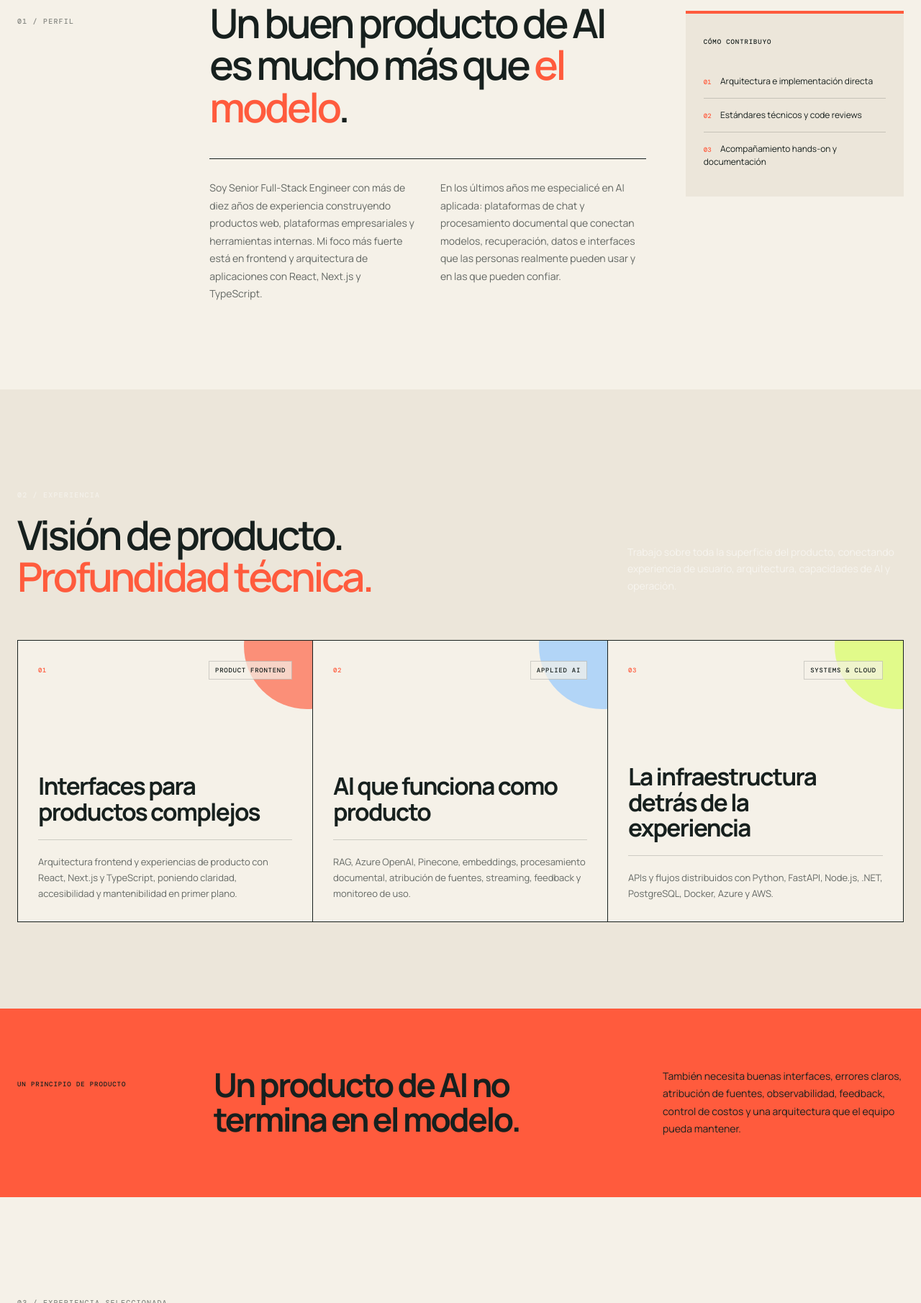
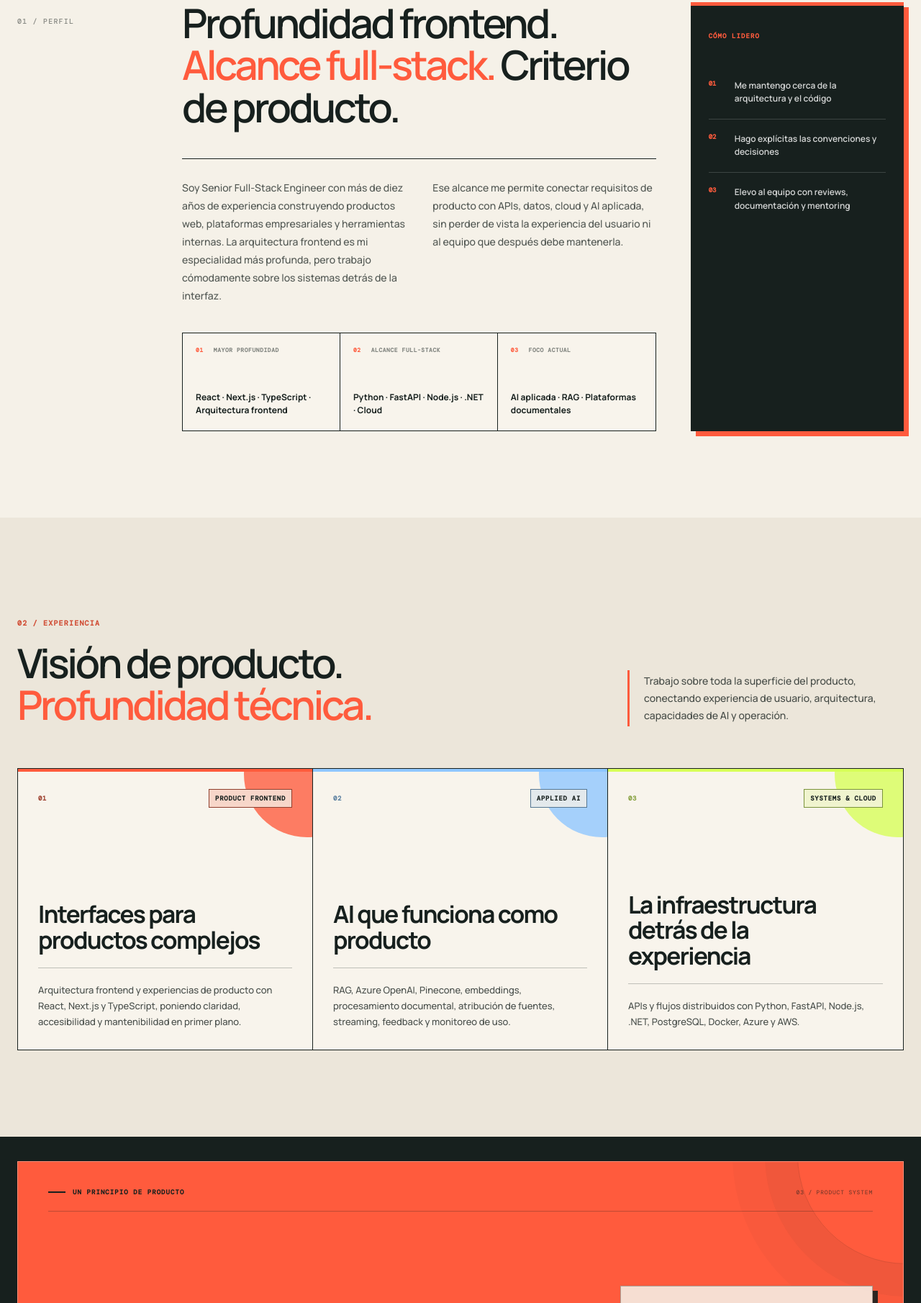
Before and after one commit to matiasaf/my-portfolio, an Astro site: page / in a window 1280 px wide. Shown: the part 990-2800 px from the top of the page at 72% size. Built offline with nearby package versions, Linux system fonts and the light colour scheme; Astro itself is replaced by a stand-in of ours.

Commit message:
feat: enhance portfolio section with updated profile descriptions and new visual elements

```diff
--- a/src/components/PortfolioHome.astro
+++ b/src/components/PortfolioHome.astro
@@ -110,10 +110,11 @@ const t = en ? {
   kicker: 'Senior Full-Stack Engineer · Applied AI', summary: 'I build solid product experiences on top of complex technical systems. More than ten years working across frontend architecture, backend, cloud, and applied AI.',
   explore: 'Explore my work', knowMe: 'Read my profile', boardLabel: 'Professional focus map', now: 'FOCUS / 2026', decisions: 'Architecture & scale ↗', boardNote: 'product → systems → outcomes',
   currentLabel: 'Core expertise', exploring: 'CORE STACK',
-  aboutIndex: '01 / PROFILE', aboutHeadingA: 'A strong AI product is more than ', aboutHeadingEm: 'the model', aboutHeadingB: '.',
-  aboutP1: 'I’m a Senior Full-Stack Engineer with more than ten years of experience building web products, enterprise platforms, and internal tools. My strongest focus is frontend development and application architecture with React, Next.js, and TypeScript.',
-  aboutP2: 'In recent years I have focused on applied AI products: chat and document-processing platforms that connect models, retrieval systems, data pipelines, and interfaces people can actually trust and use.',
-  working: 'HOW I CONTRIBUTE', work1: 'Architecture and direct implementation', work2: 'Technical standards and code reviews', work3: 'Hands-on mentoring and documentation',
+  aboutIndex: '01 / PROFILE', aboutHeadingA: 'Frontend depth. ', aboutHeadingEm: 'Full-stack reach.', aboutHeadingB: ' Product ownership.',
+  aboutP1: 'I’m a Senior Full-Stack Engineer with more than ten years of experience building web products, enterprise platforms, and internal tools. Frontend architecture is my deepest specialty, but I work comfortably across the systems behind the interface.',
+  aboutP2: 'That range lets me connect product requirements with APIs, data, cloud delivery, and applied AI—without losing sight of the user experience or the team that will maintain it.',
+  lens1Label: 'DEEPEST EXPERTISE', lens1Value: 'React · Next.js · TypeScript · Frontend architecture', lens2Label: 'FULL-STACK RANGE', lens2Value: 'Python · FastAPI · Node.js · .NET · Cloud', lens3Label: 'CURRENT FOCUS', lens3Value: 'Applied AI · RAG · Document platforms',
+  working: 'HOW I LEAD', work1: 'Stay close to architecture and implementation', work2: 'Make conventions and trade-offs explicit', work3: 'Raise the team through reviews, docs, and mentoring',
   expertiseIndex: '02 / EXPERTISE', expertiseA: 'Product thinking.', expertiseB: 'Engineering depth.', expertiseCopy: 'I work across the full product surface, connecting user experience, architecture, AI capabilities, and operations.',
   principleLabel: 'A PRODUCT PRINCIPLE', principleA: 'An AI product does not end at the model.', principleB: 'It also needs good interfaces, clear failure states, source attribution, observability, user feedback, cost control, and an architecture the team can maintain.',
   experienceIndex: '03 / SELECTED EXPERIENCE', experienceA: 'A decade of', experienceB: 'shipping software.', experienceCopy: 'A selected path through product teams, technical leadership, modernization, cloud, and applied AI.', fullResume: 'Open the complete résumé',
@@ -130,10 +131,11 @@ const t = en ? {
   kicker: 'Senior Full-Stack Engineer · Applied AI', summary: 'Construyo experiencias de producto sólidas sobre sistemas técnicos complejos. Más de diez años trabajando entre arquitectura frontend, backend, cloud y AI aplicada.',
   explore: 'Explorar mi trabajo', knowMe: 'Leer mi perfil', boardLabel: 'Mapa de enfoque profesional', now: 'FOCO / 2026', decisions: 'Arquitectura & escala ↗', boardNote: 'producto → sistemas → resultados',
   currentLabel: 'Experiencia principal', exploring: 'STACK PRINCIPAL',
-  aboutIndex: '01 / PERFIL', aboutHeadingA: 'Un buen producto de AI es mucho más que ', aboutHeadingEm: 'el modelo', aboutHeadingB: '.',
-  aboutP1: 'Soy Senior Full-Stack Engineer con más de diez años de experiencia construyendo productos web, plataformas empresariales y herramientas internas. Mi foco más fuerte está en frontend y arquitectura de aplicaciones con React, Next.js y TypeScript.',
-  aboutP2: 'En los últimos años me especialicé en AI aplicada: plataformas de chat y procesamiento documental que conectan modelos, recuperación, datos e interfaces que las personas realmente pueden usar y en las que pueden confiar.',
-  working: 'CÓMO CONTRIBUYO', work1: 'Arquitectura e implementación directa', work2: 'Estándares técnicos y code reviews', work3: 'Acompañamiento hands-on y documentación',
+  aboutIndex: '01 / PERFIL', aboutHeadingA: 'Profundidad frontend. ', aboutHeadingEm: 'Alcance full-stack.', aboutHeadingB: ' Criterio de producto.',
+  aboutP1: 'Soy Senior Full-Stack Engineer con más de diez años de experiencia construyendo productos web, plataformas empresariales y herramientas internas. La arquitectura frontend es mi especialidad más profunda, pero trabajo cómodamente sobre los sistemas detrás de la interfaz.',
+  aboutP2: 'Ese alcance me permite conectar requisitos de producto con APIs, datos, cloud y AI aplicada, sin perder de vista la experiencia del usuario ni al equipo que después debe mantenerla.',
+  lens1Label: 'MAYOR PROFUNDIDAD', lens1Value: 'React · Next.js · TypeScript · Arquitectura frontend', lens2Label: 'ALCANCE FULL-STACK', lens2Value: 'Python · FastAPI · Node.js · .NET · Cloud', lens3Label: 'FOCO ACTUAL', lens3Value: 'AI aplicada · RAG · Plataformas documentales',
+  working: 'CÓMO LIDERO', work1: 'Me mantengo cerca de la arquitectura y el código', work2: 'Hago explícitas las convenciones y decisiones', work3: 'Elevo al equipo con reviews, documentación y mentoring',
   expertiseIndex: '02 / EXPERIENCIA', expertiseA: 'Visión de producto.', expertiseB: 'Profundidad técnica.', expertiseCopy: 'Trabajo sobre toda la superficie del producto, conectando experiencia de usuario, arquitectura, capacidades de AI y operación.',
   principleLabel: 'UN PRINCIPIO DE PRODUCTO', principleA: 'Un producto de AI no termina en el modelo.', principleB: 'También necesita buenas interfaces, errores claros, atribución de fuentes, observabilidad, feedback, control de costos y una arquitectura que el equipo pueda mantener.',
   experienceIndex: '03 / EXPERIENCIA SELECCIONADA', experienceA: 'Una década', experienceB: 'entregando software.', experienceCopy: 'Un recorrido seleccionado por equipos de producto, liderazgo técnico, modernización, cloud y AI aplicada.', fullResume: 'Abrir el CV completo',
@@ -220,6 +222,11 @@ const t = en ? {
           <p>{t.aboutP1}</p>
           <p>{t.aboutP2}</p>
         </div>
+        <div class="profile-lenses">
+          <article><span>01</span><small>{t.lens1Label}</small><strong>{t.lens1Value}</strong></article>
+          <article><span>02</span><small>{t.lens2Label}</small><strong>{t.lens2Value}</strong></article>
+          <article><span>03</span><small>{t.lens3Label}</small><strong>{t.lens3Value}</strong></article>
+        </div>
       </div>
       <aside class="working-on">
         <span>{t.working}</span>
@@ -254,9 +261,20 @@ const t = en ? {
 
     <section class="ai-principle">
       <div class="portfolio-shell principle-layout">
-        <p>{t.principleLabel}</p>
-        <blockquote>{t.principleA}</blockquote>
-        <p>{t.principleB}</p>
+        <header class="principle-header">
+          <p><span></span>{t.principleLabel}</p>
+          <b>03 / PRODUCT SYSTEM</b>
+        </header>
+        <div class="principle-statement">
+          <span class="principle-quote" aria-hidden="true">“</span>
+          <blockquote>{t.principleA}</blockquote>
+        </div>
+        <aside class="principle-detail">
+          <p>{t.principleB}</p>
+          <div class="principle-flow" aria-label={en ? 'From model to trustworthy product' : 'Del modelo a un producto confiable'}>
+            <span>{en ? 'MODEL' : 'MODELO'}</span><i>→</i><span>{en ? 'PRODUCT' : 'PRODUCTO'}</span><i>→</i><strong>{en ? 'TRUST' : 'CONFIANZA'}</strong>
+          </div>
+        </aside>
       </div>
     </section>
 
--- a/src/styles/portfolio.css
+++ b/src/styles/portfolio.css
@@ -53,30 +53,38 @@
 .now-strip { min-height: 82px; padding: 20px 28px; display: flex; justify-content: center; align-items: center; gap: 24px; background: var(--ink); color: white; overflow: hidden; }
 .now-strip > span { color: var(--portfolio-accent); font: 500 9px var(--mono); letter-spacing: .12em; }.now-strip p { margin: 0; font-size: 13px; font-weight: 700; }.now-strip i { color: var(--portfolio-accent); font-style: normal; }
 
-.about-section { padding-block: 120px; display: grid; grid-template-columns: .7fr 2fr 1fr; gap: 55px; align-items: start; }
+.about-section { padding-block: 120px; display: grid; grid-template-columns: .55fr 2fr .9fr; gap: 48px; align-items: start; }
 .section-index { color: rgba(23,32,30,.5); padding-top: 10px; }
 .about-copy h2, .section-heading h2, .projects-layout h2 { margin: 0; font-size: clamp(40px,4.4vw,64px); line-height: 1.04; letter-spacing: -.06em; font-weight: 600; }
-.about-details { display: grid; grid-template-columns: 1fr 1fr; gap: 35px; margin-top: 42px; border-top: 1px solid var(--ink); padding-top: 28px; }
-.about-details p { margin: 0; font-size: 14px; line-height: 1.75; color: rgba(23,32,30,.66); }
-.working-on { margin-top: 12px; padding: 25px; background: var(--paper-2); border-top: 4px solid var(--portfolio-accent); }
-.working-on > span { font: 500 9px var(--mono); letter-spacing: .1em; }
-.working-on ul { list-style: none; margin: 24px 0 0; padding: 0; }
-.working-on li { padding: 14px 0; border-bottom: 1px solid var(--line); font-size: 12px; line-height: 1.5; }.working-on li:last-child { border: 0; }.working-on b { margin-right: 10px; color: var(--portfolio-accent); font: 500 9px var(--mono); }
+.about-copy h2 { max-width: 820px; }
+.about-details { display: grid; grid-template-columns: 1fr 1fr; gap: 38px; margin-top: 42px; border-top: 1px solid var(--ink); padding-top: 28px; }
+.about-details p { margin: 0; font-size: 14px; font-weight: 500; line-height: 1.78; color: rgba(23,32,30,.74); }
+.profile-lenses { display: grid; grid-template-columns: repeat(3,1fr); gap: 0; margin-top: 38px; border: 1px solid var(--ink); background: #f8f4ec; }
+.profile-lenses article { min-height: 135px; padding: 18px; display: grid; grid-template-columns: auto 1fr; grid-template-rows: auto 1fr; gap: 12px 14px; border-right: 1px solid var(--ink); }.profile-lenses article:last-child { border: 0; }.profile-lenses span,.profile-lenses small { font: 600 8px var(--mono); letter-spacing: .07em; }.profile-lenses span { color: var(--portfolio-accent); }.profile-lenses small { color: rgba(23,32,30,.52); }.profile-lenses strong { grid-column: 1 / -1; align-self: end; font-size: 12px; line-height: 1.55; }
+.working-on { min-height: 100%; padding: 28px 25px; background: var(--ink); color: white; border-top: 5px solid var(--portfolio-accent); box-shadow: 7px 7px 0 var(--portfolio-accent); }
+.working-on > span { color: var(--portfolio-accent); font: 600 9px var(--mono); letter-spacing: .12em; }
+.working-on ul { list-style: none; margin: 34px 0 0; padding: 0; }
+.working-on li { display: grid; grid-template-columns: 28px 1fr; gap: 8px; padding: 18px 0; border-bottom: 1px solid rgba(255,255,255,.16); font-size: 12px; font-weight: 600; line-height: 1.55; color: rgba(255,255,255,.82); }.working-on li:last-child { border: 0; }.working-on b { color: var(--portfolio-accent); font: 600 9px var(--mono); }
 
 .expertise-section { padding-block: 120px; background: var(--paper-2); }
-.expertise-heading .section-index { color: rgba(23,32,30,.5); }
-.expertise-heading > p { color: rgba(23,32,30,.62); }
 .capability-grid { display: grid; grid-template-columns: repeat(3,1fr); border: 1px solid var(--ink); }
-.capability-card { --capability-accent: var(--portfolio-accent); min-height: 390px; padding: 28px; border-right: 1px solid var(--ink); display: flex; flex-direction: column; position: relative; overflow: hidden; background: var(--paper); }
+.capability-card { --capability-accent: var(--portfolio-accent); min-height: 390px; padding: 28px; border-right: 1px solid var(--ink); display: flex; flex-direction: column; position: relative; overflow: hidden; background: #f8f4ec; box-shadow: inset 0 4px 0 var(--capability-accent); }
 .capability-card:last-child { border: 0; }.capability-blue { --capability-accent: var(--blue); }.capability-lime { --capability-accent: var(--lime); }
-.capability-card::after { content: ''; position: absolute; right: -80px; top: -80px; width: 175px; height: 175px; border-radius: 50%; background: var(--capability-accent); opacity: .65; }
+.capability-card::after { content: ''; position: absolute; right: -80px; top: -80px; width: 175px; height: 175px; border-radius: 50%; background: var(--capability-accent); opacity: .78; }
 .capability-card > div { display: flex; align-items: center; justify-content: space-between; position: relative; z-index: 1; }
-.capability-card > div span,.capability-card > div small { font: 500 9px var(--mono); letter-spacing: .08em; }.capability-card > div span { color: var(--portfolio-accent); }.capability-card > div small { padding: 6px 8px; border: 1px solid var(--line); background: rgba(245,241,232,.7); }
-.capability-card h3 { margin: auto 0 20px; max-width: 320px; font-size: clamp(27px,2.6vw,38px); line-height: 1.07; letter-spacing: -.05em; }
-.capability-card > p { margin: 0; padding-top: 19px; border-top: 1px solid var(--line); font-size: 13px; line-height: 1.7; color: rgba(23,32,30,.65); }
-.ai-principle { padding-block: 82px; background: var(--portfolio-accent); }
-.principle-layout { display: grid; grid-template-columns: .65fr 1.7fr 1fr; gap: 55px; align-items: start; }
-.principle-layout > p:first-child { font: 500 9px var(--mono); letter-spacing: .1em; padding-top: 8px; }.principle-layout blockquote { margin: 0; font-size: clamp(30px,3.6vw,50px); line-height: 1.05; letter-spacing: -.055em; font-weight: 700; }.principle-layout > p:last-child { margin: 0; font-size: 14px; line-height: 1.75; }
+.capability-card > div span,.capability-card > div small { font: 600 9px var(--mono); letter-spacing: .08em; }.capability-card > div span { color: color-mix(in srgb,var(--capability-accent) 58%,var(--ink)); }.capability-card > div small { padding: 6px 8px; border: 1px solid color-mix(in srgb,var(--capability-accent) 52%,var(--ink)); background: color-mix(in srgb,var(--capability-accent) 18%,var(--paper)); color: var(--ink); }
+.capability-card h3 { margin: auto 0 20px; max-width: 320px; color: var(--ink); font-size: clamp(27px,2.6vw,38px); line-height: 1.07; letter-spacing: -.05em; }
+.capability-card > p { margin: 0; padding-top: 19px; border-top: 1px solid rgba(23,32,30,.25); font-size: 13px; font-weight: 500; line-height: 1.7; color: rgba(23,32,30,.78); }
+.ai-principle { padding-block: 34px; background: var(--ink); color: var(--ink); }
+.principle-layout { min-height: 430px; padding: 36px 42px 42px; display: grid; grid-template-columns: 1.55fr .75fr; grid-template-rows: auto 1fr; gap: 36px 70px; align-items: stretch; position: relative; overflow: hidden; background: var(--portfolio-accent); border: 1px solid rgba(255,255,255,.3); }
+.principle-layout::after { content: ''; position: absolute; width: 300px; height: 300px; right: -155px; top: -160px; border: 1px solid rgba(23,32,30,.16); border-radius: 50%; box-shadow: 0 0 0 45px rgba(23,32,30,.035),0 0 0 90px rgba(23,32,30,.025); pointer-events: none; }
+.principle-header { grid-column: 1 / -1; display: flex; align-items: center; justify-content: space-between; padding-bottom: 20px; border-bottom: 1px solid rgba(23,32,30,.28); position: relative; z-index: 1; }
+.principle-header p { margin: 0; display: flex; align-items: center; gap: 10px; font: 600 9px var(--mono); letter-spacing: .12em; }.principle-header p span { width: 24px; height: 2px; background: var(--ink); }.principle-header b { font: 500 8px var(--mono); letter-spacing: .1em; opacity: .54; }
+.principle-statement { align-self: end; position: relative; z-index: 1; padding-left: 56px; }.principle-quote { position: absolute; left: -4px; top: -24px; font: 700 108px/1 Georgia,serif; opacity: .18; }
+.principle-statement blockquote { max-width: 760px; margin: 0; font-size: clamp(44px,5.3vw,78px); line-height: .95; letter-spacing: -.07em; font-weight: 750; }
+.principle-detail { align-self: end; position: relative; z-index: 1; padding: 24px; background: rgba(245,241,232,.88); border: 1px solid rgba(23,32,30,.35); box-shadow: 7px 7px 0 rgba(23,32,30,.9); }
+.principle-detail > p { margin: 0; font-size: 13px; font-weight: 500; line-height: 1.75; color: rgba(23,32,30,.82); }
+.principle-flow { margin-top: 28px; padding-top: 18px; border-top: 1px solid rgba(23,32,30,.22); display: flex; align-items: center; gap: 7px; font: 600 8px var(--mono); letter-spacing: .05em; }.principle-flow span,.principle-flow strong { padding: 7px 8px; border: 1px solid rgba(23,32,30,.35); background: rgba(255,255,255,.42); }.principle-flow strong { background: var(--lime); }.principle-flow i { font-style: normal; opacity: .45; }
 
 .experience-section { padding-block: 120px; }
 .experience-heading { display: grid; grid-template-columns: 1.7fr 1fr; gap: 80px; align-items: end; margin-bottom: 56px; }
@@ -91,6 +99,8 @@
 
 .archive-section { padding-block: 120px; background: var(--ink); color: white; }
 .section-heading { display: grid; grid-template-columns: 2fr 1fr; gap: 80px; align-items: end; margin-bottom: 58px; }.section-heading .section-index { color: rgba(255,255,255,.46); }.section-heading h2 { margin-top: 20px; }.section-heading > p { margin: 0; padding-bottom: 5px; font-size: 14px; line-height: 1.7; color: rgba(255,255,255,.58); }
+.section-heading.expertise-heading .section-index { color: color-mix(in srgb,var(--portfolio-accent) 80%,var(--ink)); font-weight: 600; }
+.section-heading.expertise-heading > p { max-width: 390px; padding: 3px 0 3px 20px; border-left: 3px solid var(--portfolio-accent); color: rgba(23,32,30,.78); font-weight: 500; }
 .module-grid { display: grid; grid-template-columns: 1fr 1fr; gap: 16px; }
 .module-card { --module-accent: var(--portfolio-accent); min-height: 535px; padding: 30px; border: 1px solid rgba(255,255,255,.2); background: rgba(255,255,255,.04); display: flex; flex-direction: column; position: relative; overflow: hidden; transition: transform .25s,border-color .25s; }
 .module-card.accent-blue { --module-accent: var(--blue); }.module-card:hover { transform: translateY(-7px); border-color: var(--module-accent); }
@@ -126,15 +136,15 @@
 @media (max-width: 980px) {
   .portfolio-header { grid-template-columns: 1fr auto; }.portfolio-header nav { display: none; }
   .portfolio-hero { grid-template-columns: 1fr; padding-top: 140px; padding-bottom: 80px; }.hero-board { min-height: 500px; }
-  .about-section { grid-template-columns: 1fr 2.4fr; }.working-on { grid-column: 2; }.capability-grid { grid-template-columns: 1fr; }.capability-card { min-height: 290px; border-right: 0; border-bottom: 1px solid var(--ink); }.principle-layout { grid-template-columns: 1fr 2fr; }.principle-layout > p:last-child { grid-column: 2; }.experience-item { grid-template-columns: 35px 100px 1fr; }.experience-detail { grid-column: 3; }.module-card { min-height: 510px; }.stack-section { grid-template-columns: 1fr; }.stack-heading { position: static; }.projects-layout { gap: 45px; }
+  .about-section { grid-template-columns: .55fr 2fr; }.working-on { grid-column: 2; min-height: auto; }.capability-grid { grid-template-columns: 1fr; }.capability-card { min-height: 290px; border-right: 0; border-bottom: 1px solid var(--ink); }.principle-layout { grid-template-columns: 1.2fr .8fr; gap: 32px; }.principle-statement { padding-left: 38px; }.experience-item { grid-template-columns: 35px 100px 1fr; }.experience-detail { grid-column: 3; }.module-card { min-height: 510px; }.stack-section { grid-template-columns: 1fr; }.stack-heading { position: static; }.projects-layout { gap: 45px; }
 }
 @media (max-width: 680px) {
   .portfolio-shell { width: min(100% - 32px,1240px); }.portfolio-header { height: 64px; padding-inline: 16px; }.portfolio-brand > span:last-child { display: none; }.portfolio-header-actions { gap: 9px; }.header-note { padding: 8px 10px; }.header-note > span { display: none; }.language-switcher { gap: 4px; }
   .portfolio-hero { min-height: auto; padding-top: 112px; gap: 48px; }.hero-intro h1 { font-size: clamp(47px,14vw,64px); }.hero-summary { font-size: 15px; }.portfolio-actions { align-items: stretch; flex-direction: column; }.quiet-action { align-self: flex-start; }.hero-proof { grid-template-columns: 1fr; gap: 14px; }.hero-proof div { grid-template-columns: 80px 1fr; align-items: center; }
   .hero-board { min-height: 440px; }.topic-orbit { width: 240px; height: 240px; }.topic-orbit::after { width: 170px; height: 170px; }.topic-card { width: 145px; padding: 14px; }.topic-data { left: 10px; top: 70px; }.topic-systems { right: 10px; bottom: 52px; }.topic-card strong { font-size: 18px; }
   .now-strip { justify-content: flex-start; gap: 16px; white-space: nowrap; }.now-strip > span { display: none; }
-  .about-section { padding-block: 82px; grid-template-columns: 1fr; gap: 25px; }.about-copy h2,.section-heading h2,.projects-layout h2 { font-size: 42px; }.about-details { grid-template-columns: 1fr; gap: 20px; }.working-on { grid-column: 1; }
-  .expertise-section,.experience-section,.archive-section,.stack-section,.notes-section,.writing-section,.projects-section { padding-block: 82px; }.section-heading,.experience-heading { grid-template-columns: 1fr; gap: 28px; }.capability-card { min-height: 330px; padding: 24px 20px; }.principle-layout { grid-template-columns: 1fr; gap: 24px; }.principle-layout > p:last-child { grid-column: 1; }.experience-item { grid-template-columns: 28px 1fr; gap: 18px; padding-block: 25px; }.experience-period,.experience-role,.experience-detail { grid-column: 2; }.experience-role h3 { font-size: 22px; }.module-grid { grid-template-columns: 1fr; }.module-card { min-height: 500px; padding: 24px 20px; }.module-label { margin-top: 54px; }.module-diagram { gap: 6px; }.module-diagram span { padding-inline: 6px; }
+  .about-section { padding-block: 82px; grid-template-columns: 1fr; gap: 25px; }.about-copy h2,.section-heading h2,.projects-layout h2 { font-size: 42px; }.about-details { grid-template-columns: 1fr; gap: 20px; }.profile-lenses { grid-template-columns: 1fr; }.profile-lenses article { min-height: 110px; border-right: 0; border-bottom: 1px solid var(--ink); }.profile-lenses article:last-child { border: 0; }.working-on { grid-column: 1; box-shadow: 5px 5px 0 var(--portfolio-accent); }
+  .expertise-section,.experience-section,.archive-section,.stack-section,.notes-section,.writing-section,.projects-section { padding-block: 82px; }.section-heading,.experience-heading { grid-template-columns: 1fr; gap: 28px; }.capability-card { min-height: 330px; padding: 24px 20px; }.ai-principle { padding-block: 18px; }.principle-layout { min-height: auto; padding: 24px 20px 28px; grid-template-columns: 1fr; grid-template-rows: auto auto auto; gap: 30px; }.principle-header b { display: none; }.principle-statement { padding: 30px 0 0 30px; }.principle-quote { font-size: 82px; }.principle-statement blockquote { font-size: clamp(42px,13vw,58px); }.principle-detail { box-shadow: 5px 5px 0 var(--ink); }.principle-flow { flex-wrap: wrap; }.experience-item { grid-template-columns: 28px 1fr; gap: 18px; padding-block: 25px; }.experience-period,.experience-role,.experience-detail { grid-column: 2; }.experience-role h3 { font-size: 22px; }.module-grid { grid-template-columns: 1fr; }.module-card { min-height: 500px; padding: 24px 20px; }.module-label { margin-top: 54px; }.module-diagram { gap: 6px; }.module-diagram span { padding-inline: 6px; }
   .stack-section { gap: 45px; }.stack-groups article { grid-template-columns: 1fr; gap: 15px; }.writing-layout { grid-template-columns: 1fr; gap: 45px; }.writing-intro { position: static; }
   .notes-title-row { align-items: start; gap: 20px; }.edition { display: none; }.note-list > a { grid-template-columns: 42px 1fr auto; }.note-list h3 { font-size: 18px; }
   .projects-layout { grid-template-columns: 1fr; gap: 45px; }.project-placeholder { min-height: 310px; padding: 26px; }.project-placeholder p { margin-top: 45px; }
```
